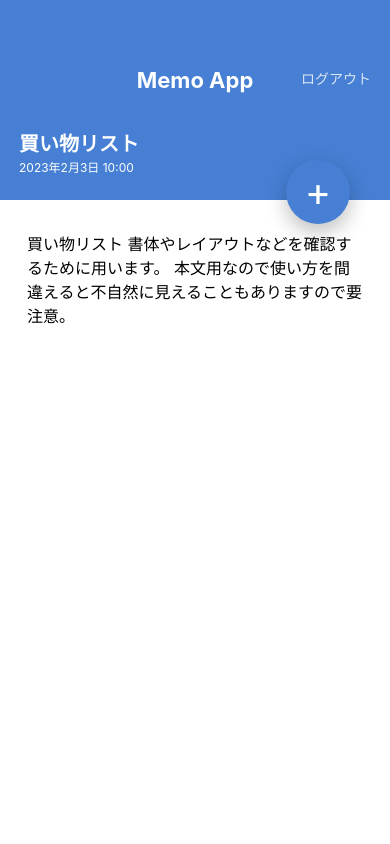
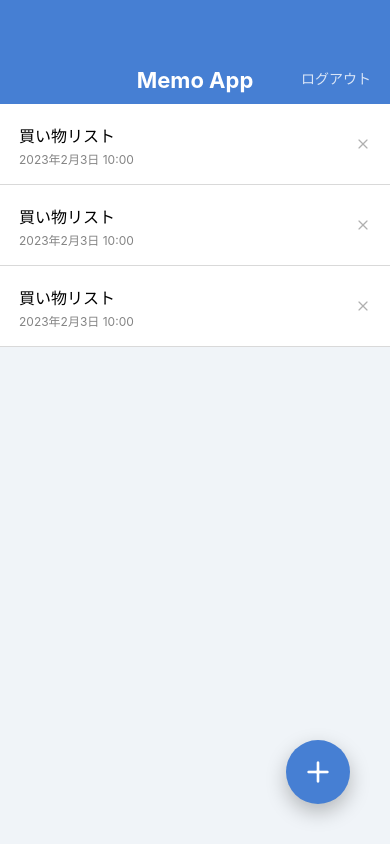
Before and after one commit to tc-hakamata/MemoApp, a React Native app: screen /MemoList in a window 390 px wide. Built offline with nearby package versions, Linux system fonts and the light colour scheme.

Commit message:
Install @expo/vector-icons

```diff
--- a/App.jsx
+++ b/App.jsx
@@ -1,10 +1,10 @@
 import React from 'react';
 
 import MemoListScreen from './src/screens/MemoListScreen';
-import MemoDetailScreen from './src/screens/MemoDetailScreen';
+// import MemoDetailScreen from './src/screens/MemoDetailScreen';
 
 export default function App() {
   return (
-    <MemoDetailScreen />
+    <MemoListScreen />
   );
 }
--- a/package.json
+++ b/package.json
@@ -9,6 +9,7 @@
     "web": "expo start --web"
   },
   "dependencies": {
+    "@expo/vector-icons": "^13.0.0",
     "expo": "~47.0.12",
     "expo-status-bar": "~1.4.2",
     "expo-updates": "~0.15.6",
--- a/src/components/CircleButton.jsx
+++ b/src/components/CircleButton.jsx
@@ -1,20 +1,21 @@
 import React from 'react';
-import { View, Text, StyleSheet } from 'react-native';
+import { View, StyleSheet } from 'react-native';
 // eslint-disable-next-line import/no-extraneous-dependencies
 import { string, shape } from 'prop-types';
+import { Feather } from '@expo/vector-icons';
 
 export default function CircleButton(props) {
-  const { children, style } = props;
+  const { style, name } = props;
   return (
     <View style={[styles.circleButton, style]}>
-      <Text style={styles.circleButtonLabel}>{children}</Text>
+      <Feather name={name} size={32} color="white" />
     </View>
   );
 }
 
 CircleButton.propTypes = {
-  children: string.isRequired,
   style: shape(),
+  name: string.isRequired,
 };
 
 CircleButton.defaultProps = {
--- a/src/components/MemoList.jsx
+++ b/src/components/MemoList.jsx
@@ -1,5 +1,7 @@
 import React from 'react';
 import { View, Text, StyleSheet } from 'react-native';
+// eslint-disable-next-line import/no-extraneous-dependencies
+import { Feather } from '@expo/vector-icons';
 
 export default function MemoList() {
   return (
@@ -10,7 +12,7 @@
           <Text style={styles.memoListItemDate}>2023年2月3日 10:00</Text>
         </View>
         <View>
-          <Text>X</Text>
+          <Feather name="x" size={16} color="#B0B0B0" />
         </View>
       </View>
 
@@ -20,7 +22,7 @@
           <Text style={styles.memoListItemDate}>2023年2月3日 10:00</Text>
         </View>
         <View>
-          <Text>X</Text>
+          <Feather name="x" size={16} color="#B0B0B0" />
         </View>
       </View>
 
@@ -30,7 +32,7 @@
           <Text style={styles.memoListItemDate}>2023年2月3日 10:00</Text>
         </View>
         <View>
-          <Text>X</Text>
+          <Feather name="x" size={16} color="#B0B0B0" />
         </View>
       </View>
     </View>
--- a/src/screens/MemoDetailScreen.jsx
+++ b/src/screens/MemoDetailScreen.jsx
@@ -1,6 +1,7 @@
 import React from 'react';
-// eslint-disable-next-line object-curly-newline
-import { View, ScrollView, Text, StyleSheet } from 'react-native';
+import {
+  View, ScrollView, Text, StyleSheet,
+} from 'react-native';
 
 import AppBar from '../components/AppBar';
 import CircleButton from '../components/CircleButton';
@@ -19,7 +20,7 @@
           本文用なので使い方を間違えると不自然に見えることもありますので要注意。
         </Text>
       </ScrollView>
-      <CircleButton style={{ top: 160, bottom: 'auto' }}>+</CircleButton>
+      <CircleButton style={{ top: 160, bottom: 'auto' }} name="edit-2" />
     </View>
   );
 }
--- a/src/screens/MemoListScreen.jsx
+++ b/src/screens/MemoListScreen.jsx
@@ -10,7 +10,7 @@
     <View style={styles.container}>
       <AppBar />
       <MemoList />
-      <CircleButton>+</CircleButton>
+      <CircleButton name="plus" />
     </View>
   );
 }
```
Also changed, not shown: 1 other file (tests, documents, lock files or other folders).
